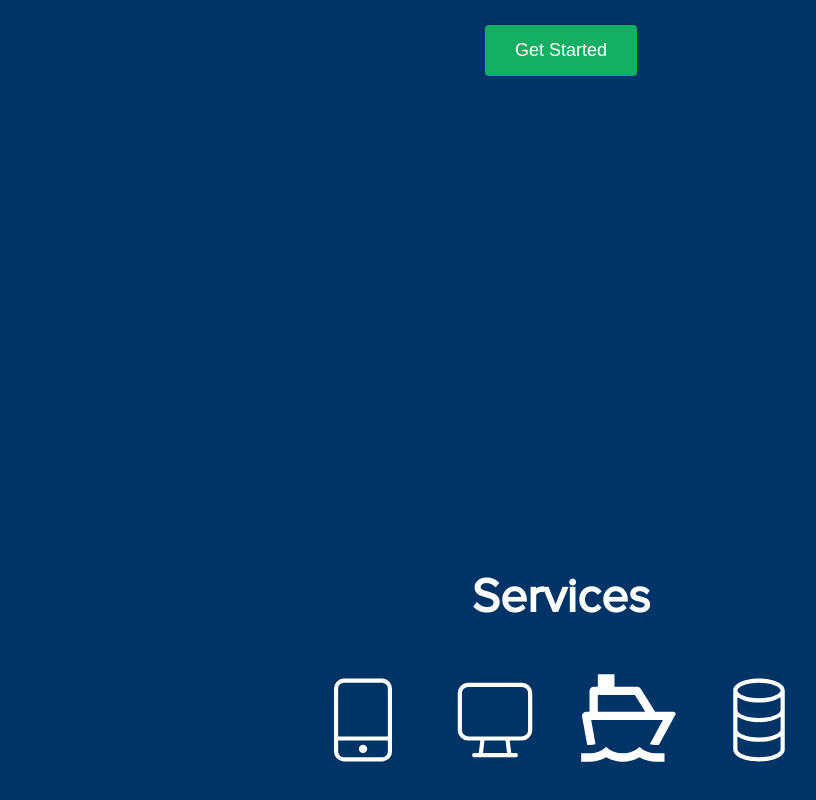
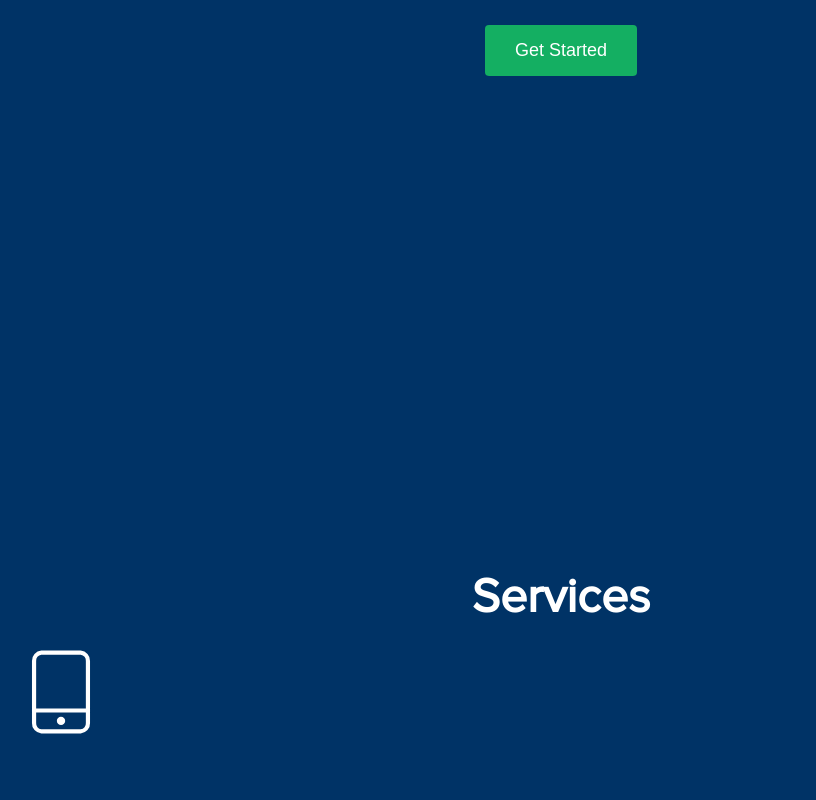
Before and after one commit to sharpk1/landing-page, a React (Create React App) app: page / in a window 1280 px wide. Shown: the part 434-1234 px from the top of the page, without its empty margins (79-895 px from the left). After the commit the page ends 1195 px from the top, so only its background shows below. Built offline with nearby package versions, Linux system fonts and the light colour scheme.

Commit message:
animation omg

```diff
--- a/src/App.css
+++ b/src/App.css
@@ -152,21 +152,6 @@ body {
   opacity: 1;
 }
 
-.icons-container {
-  display: flex;
-  flex-wrap: wrap;
-  justify-content: center;
-  align-items: center;
-  margin-top: 2rem;
-}
-
-.slide-item {
-  display: flex;
-  align-items: center;
-  justify-content: center;
-  margin: 1rem;
-}
-
 /* Media Query for Mobile */
 @media (max-width: 768px) {
   .icons-container {
--- a/src/MainPage.jsx
+++ b/src/MainPage.jsx
@@ -5,6 +5,7 @@ import { Element } from "react-scroll";
 import ScrollProgress from "./ScrollProgress";
 import { CiMobile4, CiMonitor, CiDatabase } from "react-icons/ci";
 import { RiShip2Line } from "react-icons/ri";
+import "./MainPage.css"; // Import your custom CSS file
 
 const MainPage = () => {
   const [fadeIn, setFadeIn] = useState(false);
@@ -16,20 +17,21 @@ const MainPage = () => {
 
   useEffect(() => {
     const handleScroll = () => {
-      const iconsElement = document.querySelector(".icons-container");
-      if (iconsElement) {
-        const iconsPosition = iconsElement.getBoundingClientRect().top;
-        const windowHeight = window.innerHeight;
-        if (iconsPosition < windowHeight) {
-          setShowIcons(true);
-        }
+      const mobileIcon = document.getElementById("mobile-icon");
+
+      if (mobileIcon) {
+        const rect = mobileIcon.getBoundingClientRect();
+        const isVisible =
+          rect.top >= 0 &&
+          rect.bottom <=
+            (window.innerHeight || document.documentElement.clientHeight);
+
+        setShowIcons(isVisible);
       }
     };
 
     window.addEventListener("scroll", handleScroll);
-    return () => {
-      window.removeEventListener("scroll", handleScroll);
-    };
+    return () => window.removeEventListener("scroll", handleScroll);
   }, []);
 
   return (
@@ -54,7 +56,6 @@ const MainPage = () => {
       <br />
       <br />
       <br />
-
       <br />
       <br />
       <br />
@@ -72,19 +73,31 @@ const MainPage = () => {
         >
           Services
         </h1>
-        <div className={`icons-container ${showIcons ? "slide-in" : ""}`}>
+        <div style={{ display: "flex", justifyContent: "center" }}>
           <div className="slide-item">
-            <CiMobile4 color="white" size={100} />
+            <CiMobile4
+              id="mobile-icon"
+              color="white"
+              size={100}
+              style={{
+                transform: showIcons ? "translateX(-500px)" : "translateX(0)",
+                transition: "transform 0.5s",
+              }}
+            />
           </div>
-          <div className="slide-item">
+          {/* <div className="slide-item">
             <CiMonitor color="white" size={100} />
           </div>
           <div className="slide-item">
-            <RiShip2Line color="white" size={100} />
+            <RiShip2Line
+              color="white"
+              size={100}
+              style={{ transform: showIcons ? "translateX(-300px)" : "none" }}
+            />
           </div>
           <div className="slide-item">
             <CiDatabase color="white" size={100} />
-          </div>
+          </div> */}
         </div>
         <br />
       </Element>
```
Also changed, not shown: src/MainPage.css (added).
